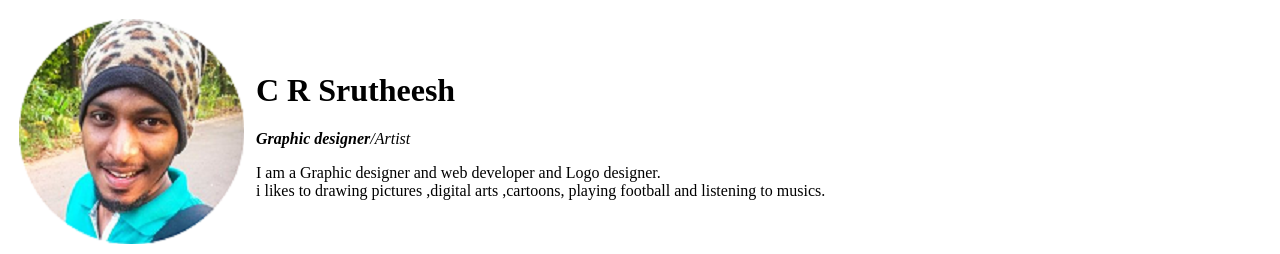
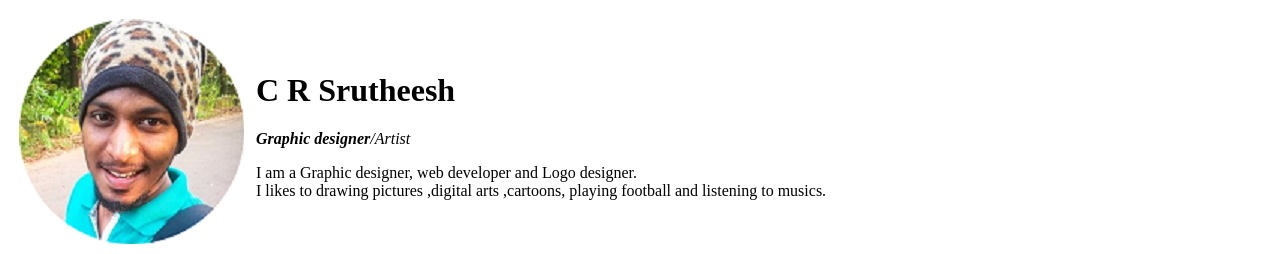
Before and after one commit to crsrutheesh/CV, a plain HTML site: page index.html in a window 1280 px wide. Shown: the top 254 px of the page. Drawn offline with Linux system fonts and the light colour scheme.

Commit message:
Add files via upload

```diff
--- a/index.html
+++ b/index.html
@@ -12,7 +12,7 @@
       <td><img src="Images/Srutheesh.png" alt="Srutheesh cr pro pic"></td>
       <td><h1>C R Srutheesh</h1>
       <p><em><strong>Graphic designer</strong>/Artist</em></p>
-      <p>I am a Graphic designer and web developer and Logo designer. <br>i likes to drawing pictures ,digital arts ,cartoons, playing football and listening to musics.</p></td>
+      <p>I am a Graphic designer, web developer and Logo designer. <br>I likes to drawing pictures ,digital arts ,cartoons, playing football and listening to musics.</p></td>
 
     </tr>
   </table>
```
